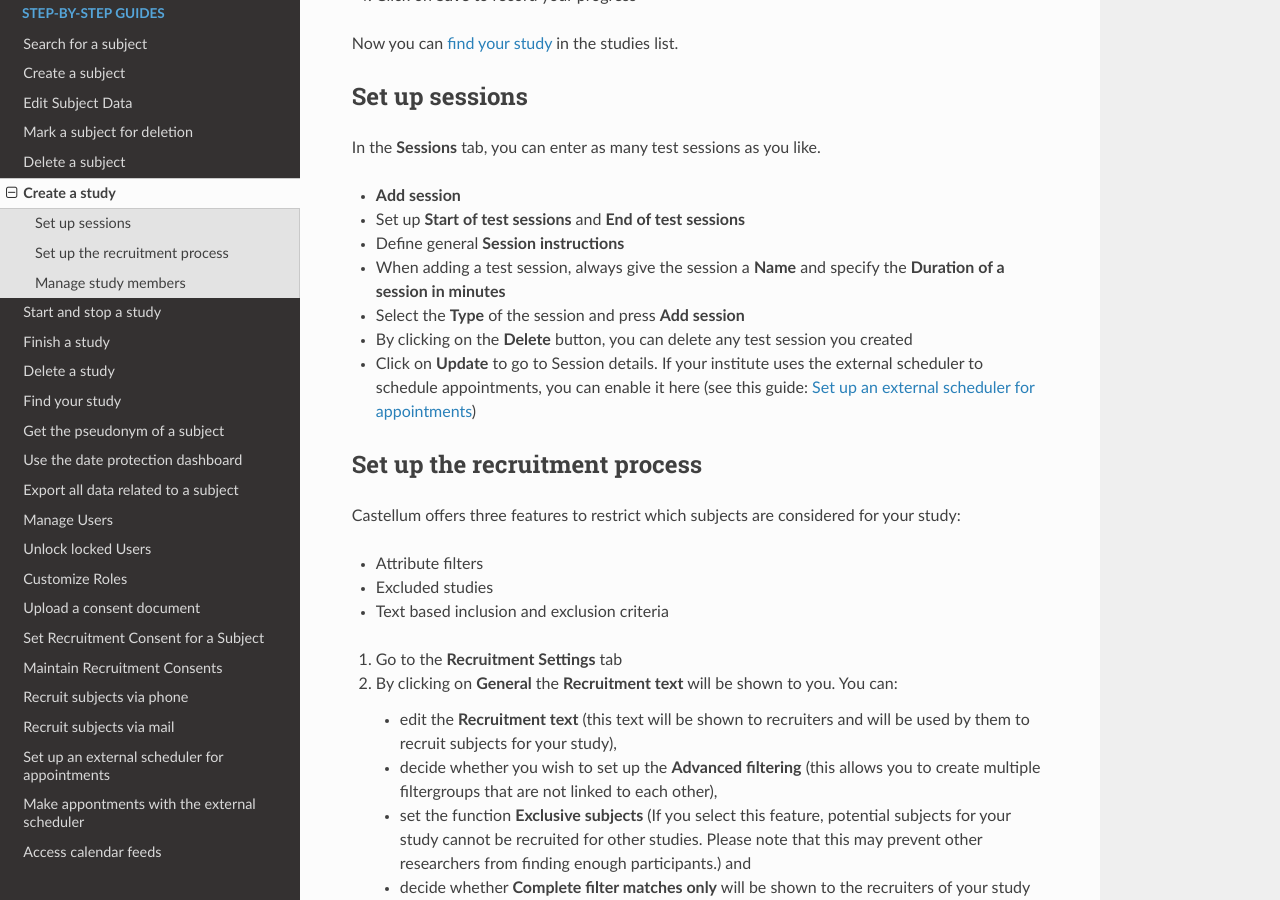
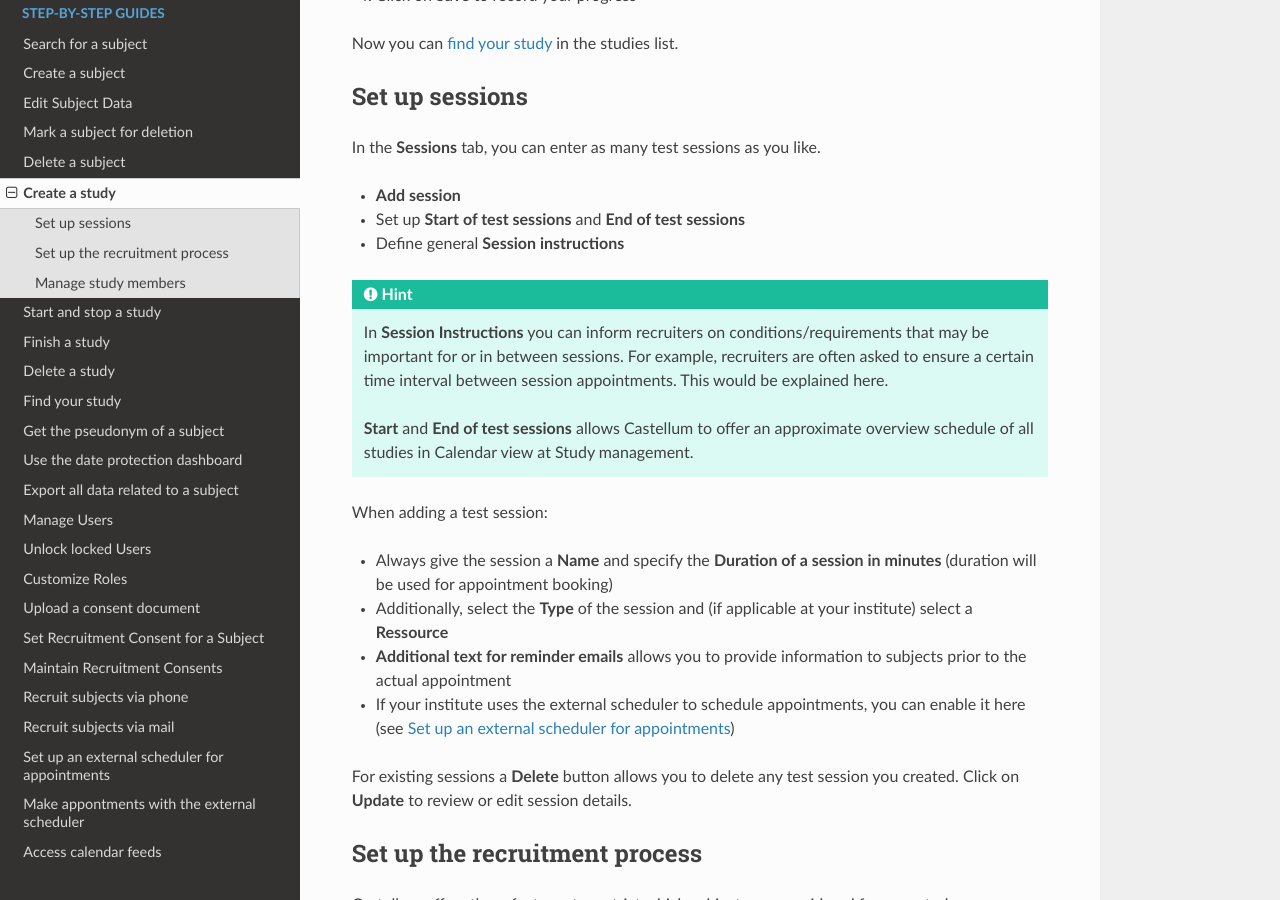
Before and after one commit to DouglasNeuroInformatics/castellum, a Sphinx documentation site: the page built from source/guides/study-management.rst, in a window 1280 px wide and 900 px high, scrolled down 392 px. Built offline with Sphinx 7.4.7 and the Read the Docs theme 2.0.0, drawn with Linux system fonts in a browser that asks for light colours.

Commit message:
revise session set up

```diff
--- a/source/guides/study-management.rst
+++ b/source/guides/study-management.rst
@@ -32,14 +32,29 @@ In the **Sessions** tab, you can enter as many test sessions as you like.
 -   Set up **Start of test sessions** and **End of test sessions**
 -   Define general **Session instructions**
 
--   When adding a test session, always give the session a **Name** and specify
-    the **Duration of a session in minutes**
--   Select the **Type** of the session and press **Add session**
--   By clicking on the **Delete** button, you can delete any test session
-    you created
--   Click on **Update** to go to Session details. If your institute uses the
-    external scheduler to schedule appointments, you can enable it here
-    (see this guide: :ref:`set-up-external-scheduler`)
+.. hint::
+    In **Session Instructions** you can inform recruiters on
+    conditions/requirements that may be important for or in between sessions.
+    For example, recruiters are often asked to ensure a certain time interval
+    between session appointments. This would be explained here.
+
+    **Start** and **End of test sessions** allows Castellum to offer an
+    approximate overview schedule of all studies in Calendar view at Study
+    management.
+
+When adding a test session:
+
+-   Always give the session a **Name** and specify the **Duration of a session
+    in minutes** (duration will be used for appointment booking)
+-   Additionally, select the **Type** of the session and (if applicable at your
+    institute) select a **Ressource**
+-   **Additional text for reminder emails** allows you to provide information
+    to subjects prior to the actual appointment
+-   If your institute uses the external scheduler to schedule appointments, you
+    can enable it here  (see :ref:`set-up-external-scheduler`)
+
+For existing sessions a **Delete** button allows you to delete any test session
+you created. Click on **Update** to review or edit session details.
 
 
 .. _study-recruitment-settings:
```
